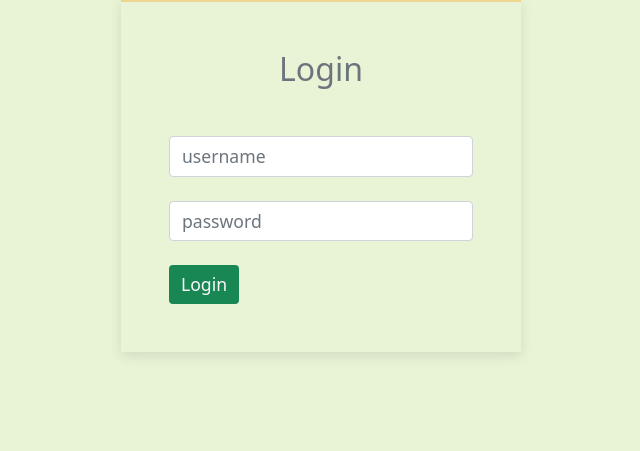
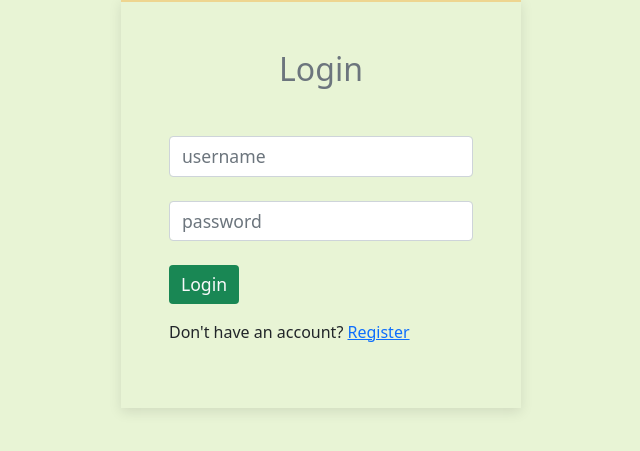
Before and after one commit to engrmarkk/django_blog, a Django app: page /login in a window 1280 px wide. Shown: the part 169-620 px from the top of the page, without its empty margins (319-959 px from the left). Run offline with Django 4.2, Linux system fonts and the light colour scheme; some libraries are stand-ins or nearby versions.

Commit message:
register link on the login page

```diff
--- a/templates/login.html
+++ b/templates/login.html
@@ -21,6 +21,9 @@
         <input type="text" name="username" placeholder="username" class="form-control"><br>
         <input type="password" name="password" placeholder="password" class="form-control"><br>
         <input type="submit" value="Login" class="btn btn-success text-light border-0 ">
+        <p class='mt-3'>Don't have an account?
+    <a href="">Register</a>
+    </p>
     </form>
 </div>
 {% endblock content %}
```
